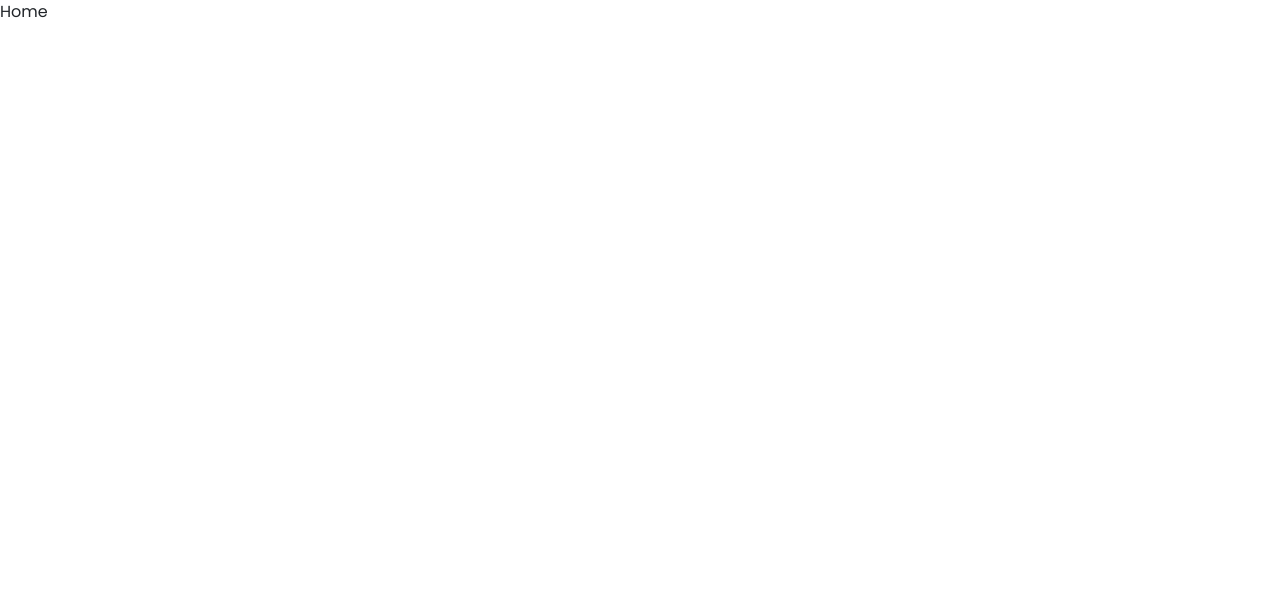
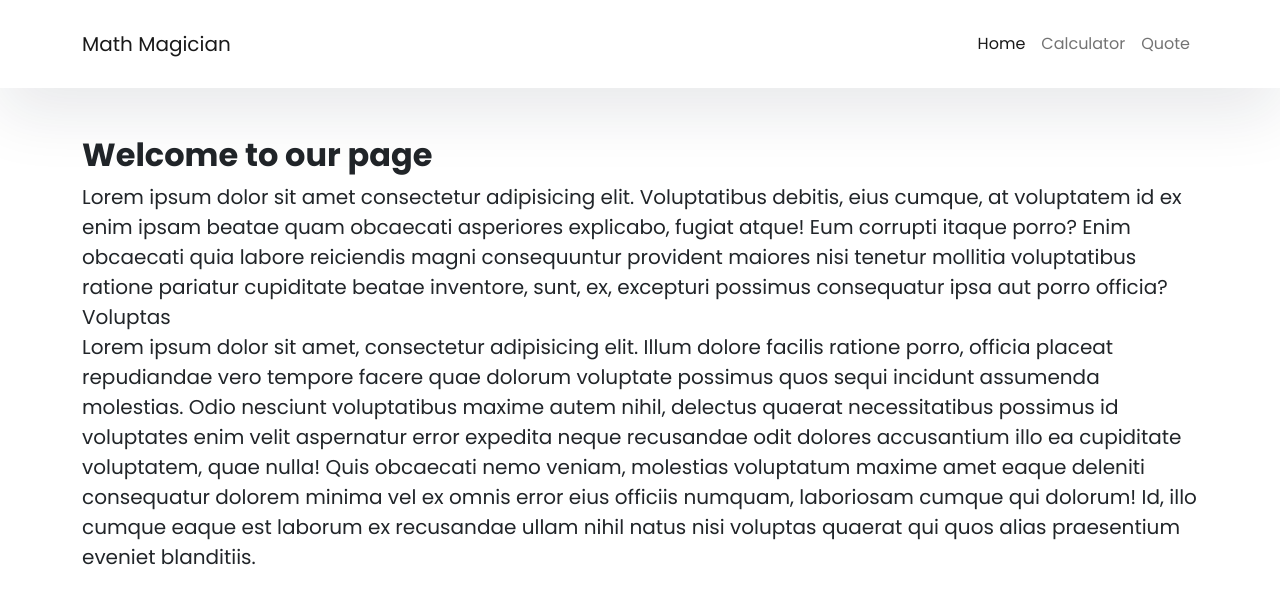
Before and after one commit to Stephen-Adom/math-magician, a React (Create React App) app: page / in a window 1280 px wide. Shown: the top 604 px of the page. Built offline with nearby package versions, Linux system fonts and the light colour scheme.

Commit message:
design the layout for the home page

```diff
--- a/src/App.js
+++ b/src/App.js
@@ -1,11 +1,13 @@
 import React from 'react';
 import { Outlet } from 'react-router-dom';
+import Navigation from './components/navigation/Navigation';
 
 export const resultContext = React.createContext('0');
 
 function App() {
   return (
     <div className="App">
+      <Navigation />
       <Outlet />
     </div>
   );
--- /dev/null
+++ b/src/components/navigation/Navigation.css
@@ -0,0 +1,4 @@
+.navbar {
+  background-color: #fff;
+  box-shadow: 0 1.5rem 4rem rgba(22, 28, 45, 0.1);
+}
--- /dev/null
+++ b/src/components/navigation/Navigation.js
@@ -0,0 +1,29 @@
+import React from 'react';
+import './Navigation.css';
+import { Link } from 'react-router-dom';
+
+const Navigation = () => (
+  <nav className="navbar navbar-expand-lg bg-body-tertiary py-3 py-lg-4">
+    <div className="container">
+      <Link className="navbar-brand" to="/">Math Magician</Link>
+      <button className="navbar-toggler" type="button" data-bs-toggle="collapse" data-bs-target="#navbarSupportedContent" aria-controls="navbarSupportedContent" aria-expanded="false" aria-label="Toggle navigation">
+        <span className="navbar-toggler-icon" />
+      </button>
+      <div className="collapse navbar-collapse justify-content-end" id="navbarSupportedContent">
+        <ul className="navbar-nav mr-auto mb-2 mb-lg-0">
+          <li className="nav-item">
+            <Link className="nav-link active" aria-current="page" to="/">Home</Link>
+          </li>
+          <li className="nav-item">
+            <Link className="nav-link" to="calculator">Calculator</Link>
+          </li>
+          <li className="nav-item">
+            <Link className="nav-link" to="quote">Quote</Link>
+          </li>
+        </ul>
+      </div>
+    </div>
+  </nav>
+);
+
+export default Navigation;
--- a/src/pages/Home.js
+++ b/src/pages/Home.js
@@ -1,5 +1,32 @@
 import React from 'react';
 
-const Home = () => <div>Home</div>;
+const Home = () => (
+  <div id="Home-section" className="container py-5">
+    <h2 className="fw-bold">Welcome to our page</h2>
+    <article className="fs-5">
+      Lorem ipsum dolor sit amet consectetur adipisicing elit. Voluptatibus
+      debitis, eius cumque, at voluptatem id ex enim ipsam beatae quam obcaecati
+      asperiores explicabo, fugiat atque! Eum corrupti itaque porro? Enim
+      obcaecati quia labore reiciendis magni consequuntur provident maiores nisi
+      tenetur mollitia voluptatibus ratione pariatur cupiditate beatae
+      inventore, sunt, ex, excepturi possimus consequatur ipsa aut porro
+      officia? Voluptas
+    </article>
+
+    <article className="fs-5">
+      Lorem ipsum dolor sit amet, consectetur adipisicing elit. Illum dolore
+      facilis ratione porro, officia placeat repudiandae vero tempore facere
+      quae dolorum voluptate possimus quos sequi incidunt assumenda molestias.
+      Odio nesciunt voluptatibus maxime autem nihil, delectus quaerat
+      necessitatibus possimus id voluptates enim velit aspernatur error expedita
+      neque recusandae odit dolores accusantium illo ea cupiditate voluptatem,
+      quae nulla! Quis obcaecati nemo veniam, molestias voluptatum maxime amet
+      eaque deleniti consequatur dolorem minima vel ex omnis error eius officiis
+      numquam, laboriosam cumque qui dolorum! Id, illo cumque eaque est laborum
+      ex recusandae ullam nihil natus nisi voluptas quaerat qui quos alias
+      praesentium eveniet blanditiis.
+    </article>
+  </div>
+);
 
 export default Home;
--- a/src/routes/routes.js
+++ b/src/routes/routes.js
@@ -16,7 +16,7 @@ const router = createBrowserRouter([
         element: <Calculator />,
       },
       {
-        index: 'quote',
+        path: 'quote',
         element: <Quotes />,
       },
     ],
```
